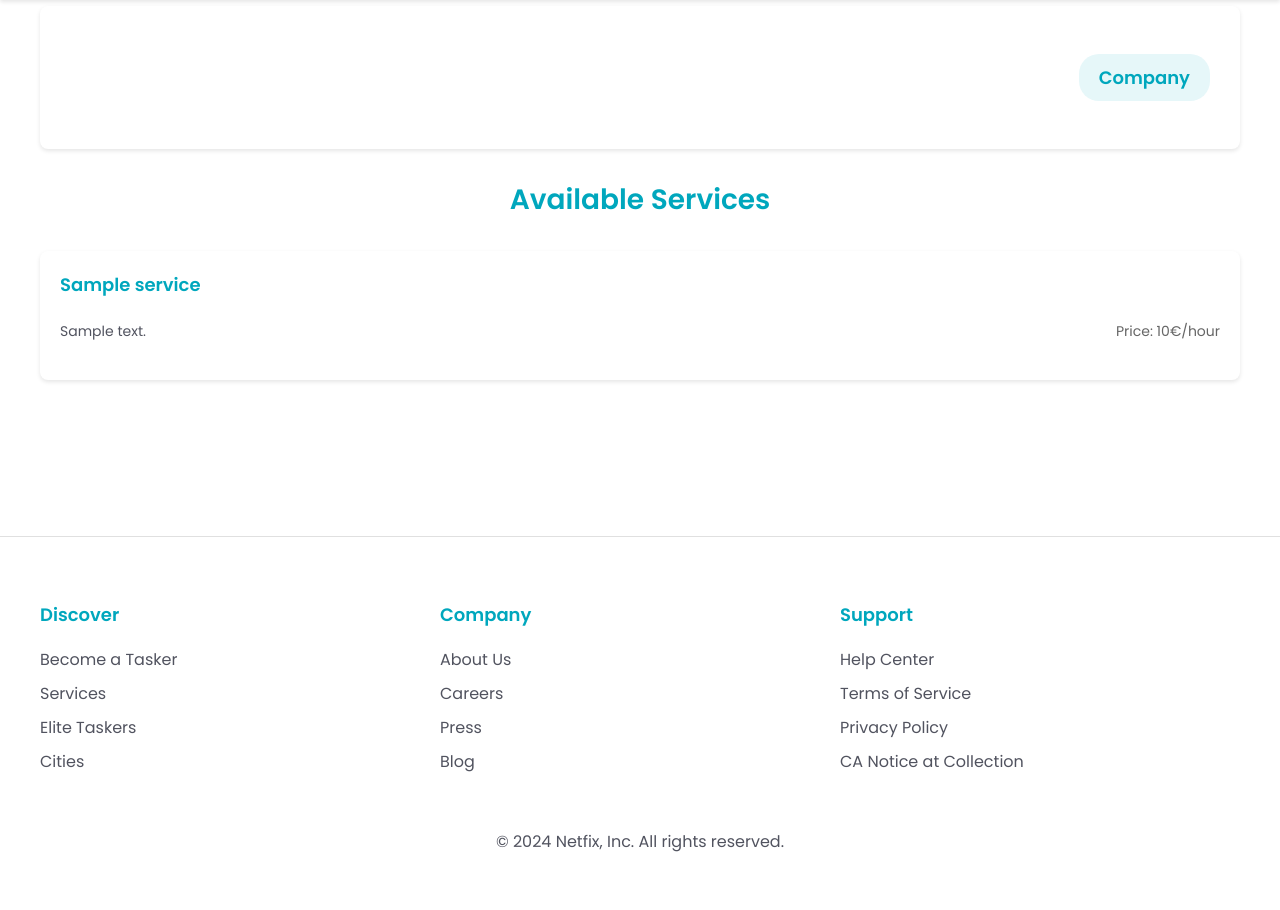
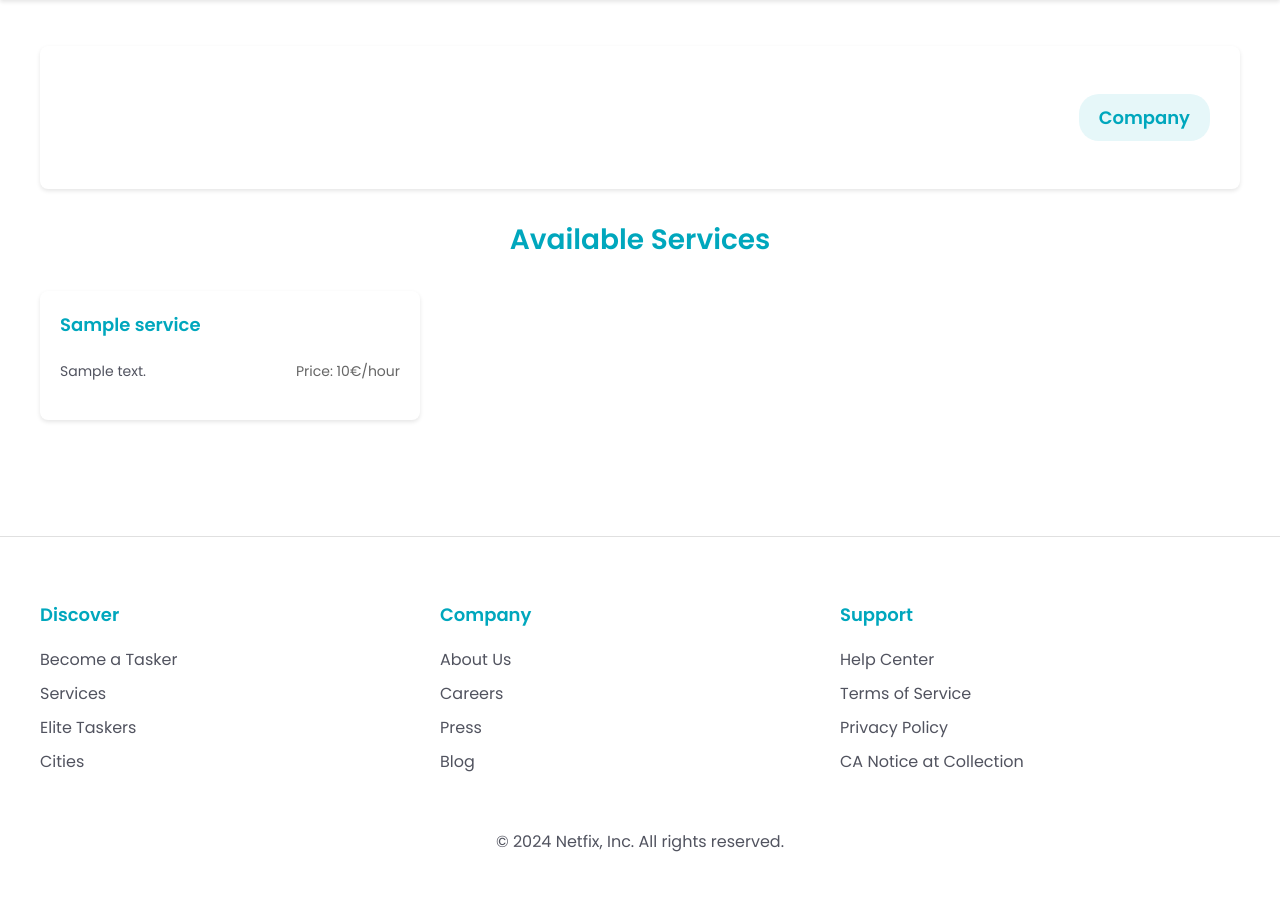
Before and after one commit to Vincent-Omondi/netfix1, a Django app: template users/templates/users/profile.html in a window 1280 px wide. Shown: the part 64-974 px from the top of the page. Run offline with Django 3.2, Linux system fonts and the light colour scheme; the template is opened without the code that fills it: most values are stand-ins (such as "Sample title", 1, 10 or a date in 2020).

Commit message:
Update user profile template with new sections and improved layout

```diff
--- a/users/templates/users/profile.html
+++ b/users/templates/users/profile.html
@@ -3,7 +3,7 @@
 {% extends 'main/base.html' %}
 {% block title %}{{ user.username }}'s Profile{% endblock %}
 {% block content %}
-<div class="container">
+<div class="profile_container">
     <div class="profile-header">
         <div class="profile-info">
             <h1>{{ user.username }}{% if user.is_customer %} ({{user.customer.age}} y/o){% endif %}</h1>
@@ -25,13 +25,13 @@
         {% endif %}
     </h2>
     {% if user.is_customer %}
+        <div class="services_list">
             {% for service in sh %}
                 <div class="service-item">
                     <a href="{% url 'services:index' id=service.id %}">{{service.service.name}}</a> ({{service.service.field}})
                     <div class="service-details">
                         <div class="service-info">
                             <span>Price: {{service.price}}</span>
-                        <span> • </span>
                             <span>Date: {{ service.request_date }}</span>
                         </div>
                         <p class="company-link">
@@ -42,7 +42,9 @@
             {% empty %}
                 <p class="no-services">No services requested yet.</p>
             {% endfor %}
+        </div>
     {% else %}
+        <div class="services_list">
             {% for service in services %}
                 <div class="service-item">
                     <a href="{% url 'services:index' id=service.id %}">{{service.name}}</a>
@@ -56,6 +58,7 @@
             {% empty %}
                 <p class="no-services">No services available yet.</p>
             {% endfor %}
+        </div>
     {% endif %}
 </div>
 {% endblock %}
```
Lines whose indentation alone changed are shown as unchanged.
